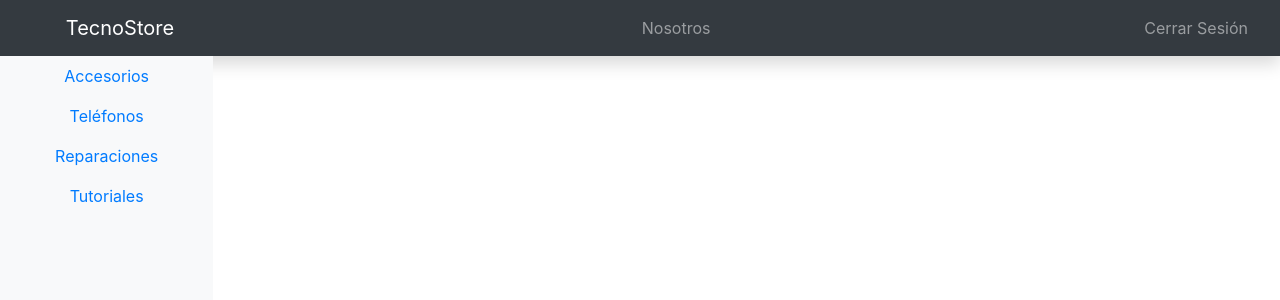
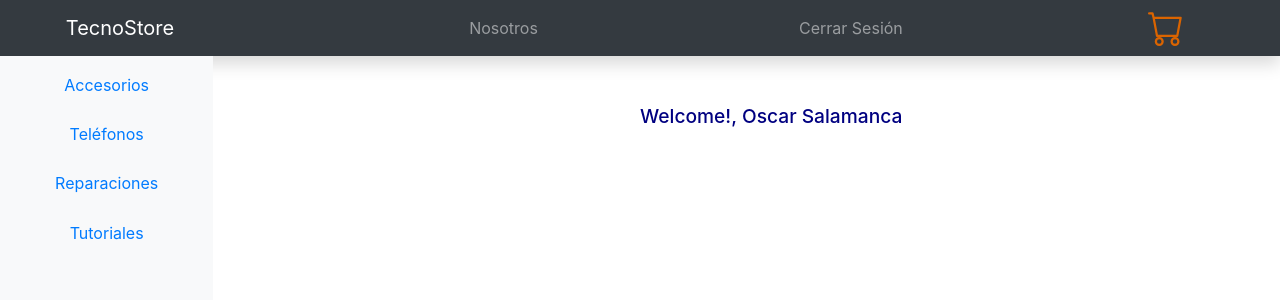
Before and after one commit to thanathos9558/Tecnostore, a React (Create React App) app: page / in a window 1280 px wide. Shown: the top 300 px of the page. Built offline with nearby package versions, Linux system fonts and the light colour scheme.

Commit message:
Commit: Desafio 3

```diff
--- a/package.json
+++ b/package.json
@@ -9,6 +9,7 @@
     "bootstrap": "^4.6.0",
     "react": "^17.0.2",
     "react-bootstrap": "^1.6.1",
+    "react-bootstrap-icons": "^1.5.0",
     "react-dom": "^17.0.2",
     "react-scripts": "4.0.3",
     "web-vitals": "^1.1.2"
--- a/src/App.js
+++ b/src/App.js
@@ -1,16 +1,17 @@
 import './App.css';
 import 'bootstrap/dist/css/bootstrap.min.css';
-import NavBar from './Components/Navbar/NavBar.jsx';
+import NavBar from './components/Navbar/NavBar.jsx';
+import ItemListContainer from './components/ItemListContainer/ItemListContainer'
 
 
 function App() {
   return (
     <div className="App">
       <NavBar/>
+      <ItemListContainer />
     </div>
 
   );
 }
 
-
 export default App;
--- /dev/null
+++ b/src/Components/CartWidget/CartWidget.css
@@ -0,0 +1,7 @@
+svg:hover {
+    fill: red;
+}
+
+.carrito{
+    margin-right: 5em;
+}
--- /dev/null
+++ b/src/Components/CartWidget/CartWidget.js
@@ -0,0 +1,13 @@
+import React from 'react'
+import * as Icon from 'react-bootstrap-icons';
+import  "./CartWidget.css";
+
+export const CartWidget = () => {
+    return (
+        <div>
+            <Icon.Cart className="carrito" color="#db6400" size={36} />
+        </div>
+    )
+}
+
+export default CartWidget;
--- /dev/null
+++ b/src/Components/ItemListContainer/ItemListContainer.css
@@ -0,0 +1,8 @@
+.greetings{
+  color: navy;
+  font-size: 1.2rem;
+  font-weight: 500;
+  top: 8vw;
+  left: 50vw;
+  position: absolute;
+}
--- /dev/null
+++ b/src/Components/ItemListContainer/ItemListContainer.js
@@ -0,0 +1,11 @@
+import React from 'react'
+import './ItemListContainer.css'
+
+export const ItemListContainer = ({ Name,LastName }) => {
+  Name= 'Oscar';
+  LastName= 'Salamanca';
+  return (
+    <div className="greetings"> Welcome!, {Name} {LastName}</div>
+    )
+}
+export default ItemListContainer;
--- a/src/Components/Navbar/NavBar.jsx
+++ b/src/Components/Navbar/NavBar.jsx
@@ -1,5 +1,6 @@
 import React from "react";
 import "./Navbar.css";
+import CartWidget from '../CartWidget/CartWidget';
 
 export default function Navbar() {
   return (
@@ -23,12 +24,14 @@ export default function Navbar() {
             </a>
           </li>
         </ul>
+        <CartWidget/>
+
       </nav>
-      <div className="container-fluid h-100">
+      <div className="container-fluid sideBarFull">
         <div className="row h-100">
-          <nav className="col-md-2 d-none d-md-block bg-light sidebar">
+        <nav className="col-md-2 d-none d-md-block bg-light sidebar ">
             <div className="sidebar-sticky">
-              <ul className="nav flex-column">
+              <ul className="nav flex-column sideBarLinks">
                 <li className="nav-item">
                   <a className="nav-link active" href="/accesories">
                     <span data-feather="home"></span>
--- a/src/Components/Navbar/Navbar.css
+++ b/src/Components/Navbar/Navbar.css
@@ -1,5 +1,12 @@
 .full-container {
-    height: 100vh;
+
     display: flex;
     flex-direction: column;
   }
+  .sideBarFull {
+    height: 94vh;
+  }
+
+.sideBarLinks li{
+padding-top: 5%;
+  }
```
Also changed, not shown: 1 other file (tests, documents, lock files or other folders).
